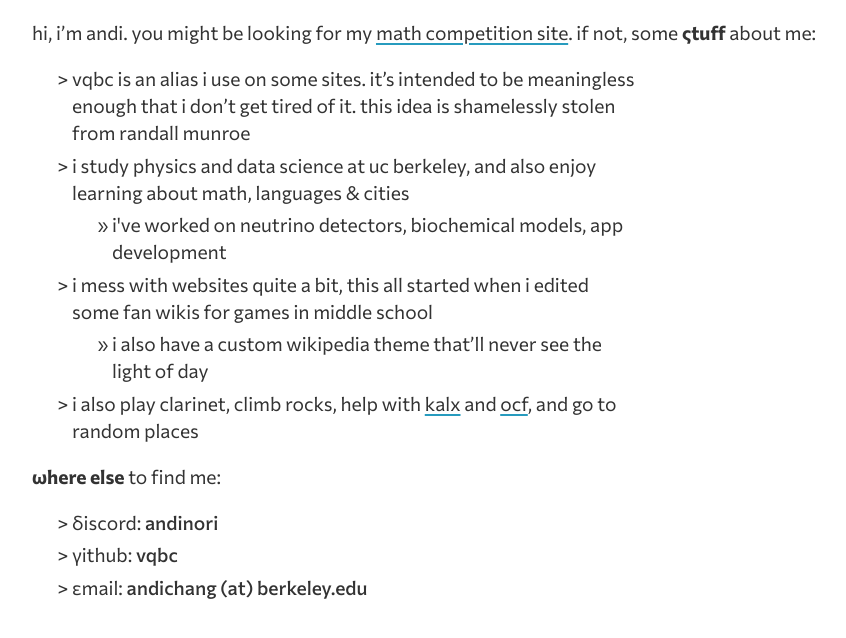
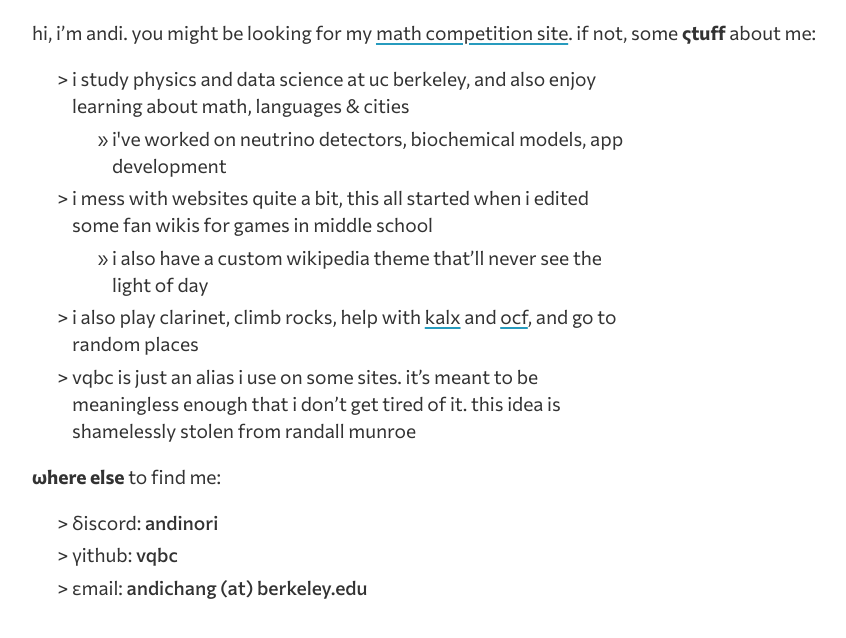
Before and after one commit to vqbc/vqbc.github.io, a website built with Parcel: page index.html in a window 1280 px wide. Shown: the whole page, without its empty margins (16-862 px from the left). Built offline with nearby package versions, Linux system fonts and the light colour scheme.

Commit message:
Update index.html

```diff
--- a/index.html
+++ b/index.html
@@ -68,11 +68,6 @@
       hi, i’m andi. you might be looking for my <a href="https://amctrivial.com">math competition site</a>. if not, some <b>ςtuff</b> about me:
       <ul>
         <li>
-          vqbc is an alias i use on some sites. it’s intended to be meaningless
-          enough that i don’t get tired of it. this idea is shamelessly stolen
-          from randall munroe
-        </li>
-        <li>
           i study physics and data science at uc berkeley, and also enjoy learning about math, languages &amp; cities
           <ul>
             <li>
@@ -96,6 +91,11 @@
           >kalx</a> and <a href="https://ocf.berkeley.edu/"
           >ocf</a>, and go to random places
         </li>
+        <li>
+          vqbc is just an alias i use on some sites. it’s meant to be meaningless
+          enough that i don’t get tired of it. this idea is shamelessly stolen
+          from randall munroe
+        </li>
       </ul>
       <b>ωhere else</b> to find me:
       <ul>
```
